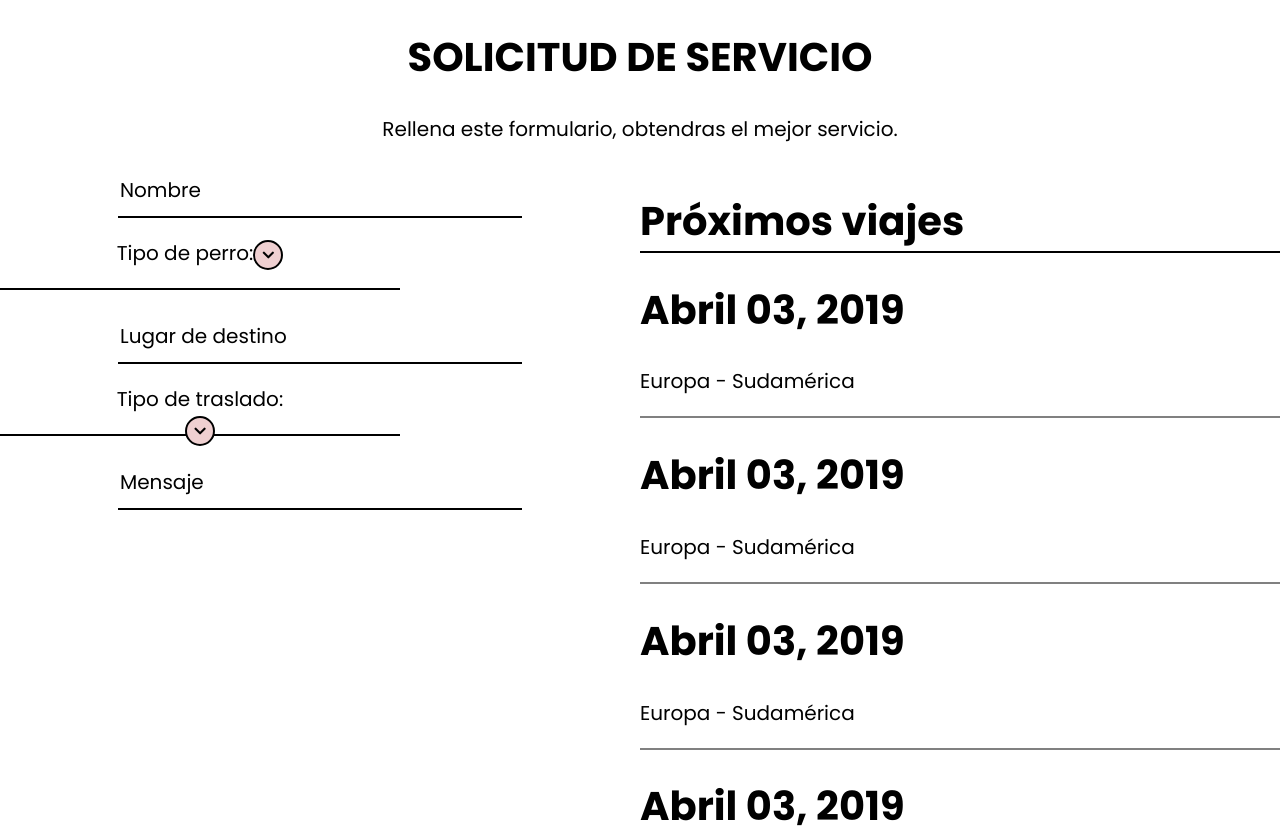
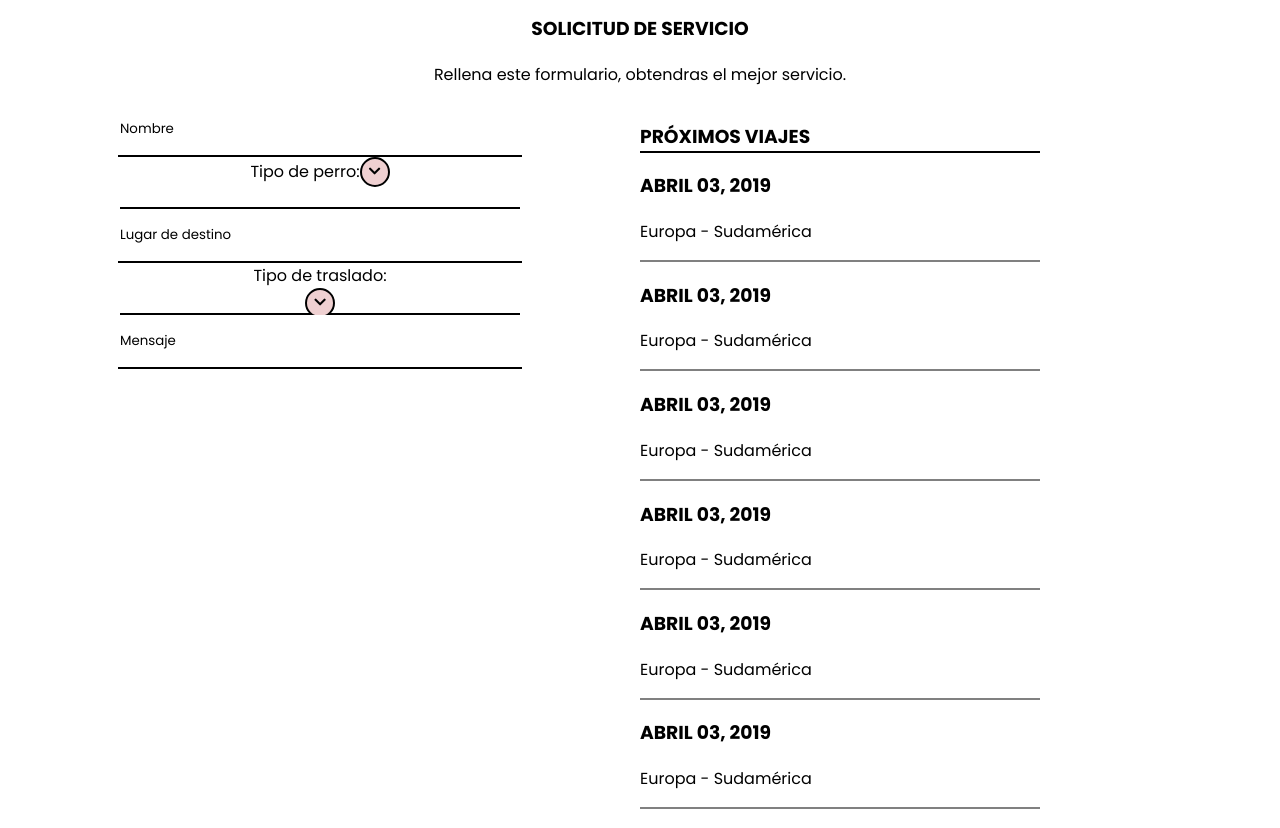
Before and after one commit to osmarycarrillo/criamas-project, a React (Create React App) app in the folder criamas/: page /transfers in a window 1280 px wide. Shown: the part 1320-2148 px from the top of the page. Built offline with nearby package versions, Linux system fonts and the light colour scheme.

Commit message:
fix: style components

```diff
--- a/criamas/src/components/ServiceRequest.js
+++ b/criamas/src/components/ServiceRequest.js
@@ -7,7 +7,7 @@ class ServiceRequest extends React.Component {
         return (
             <div className="services">
                 <p className="line-form"></p>
-                <h1 className="title-serv">Solicitud de servicio</h1>
+                <h3 className="title-serv">Solicitud de servicio</h3>
                 <p>Rellena este formulario, obtendras el mejor servicio.</p>
                 <div className="container-serv">
                     <Form></Form>
--- a/criamas/src/components/Travels.js
+++ b/criamas/src/components/Travels.js
@@ -4,15 +4,15 @@ class Travels extends React.Component {
   render () {
     return (
       <div className="travels">
-        <h1 className="title-trav">Próximos viajes</h1>
-        <div className="div-trav"><h1>Abril 03, 2019</h1><p>Europa - Sudamérica</p></div>
-        <div className="div-trav"><h1>Abril 03, 2019</h1><p>Europa - Sudamérica</p></div>
-        <div className="div-trav"><h1>Abril 03, 2019</h1><p>Europa - Sudamérica</p></div>
-        <div className="div-trav"><h1>Abril 03, 2019</h1><p>Europa - Sudamérica</p></div>
-        <div className="div-trav"><h1>Abril 03, 2019</h1><p>Europa - Sudamérica</p></div>
-        <div className="div-trav"><h1>Abril 03, 2019</h1><p>Europa - Sudamérica</p></div>
-        <div className="div-trav"><h1>Abril 03, 2019</h1><p>Europa - Sudamérica</p></div>
-        <div className="div-trav"><h1>Abril 03, 2019</h1><p>Europa - Sudamérica</p></div>
+        <h3 className="title-trav">Próximos viajes</h3>
+        <div className="div-trav"><h3>Abril 03, 2019</h3><p>Europa - Sudamérica</p></div>
+        <div className="div-trav"><h3>Abril 03, 2019</h3><p>Europa - Sudamérica</p></div>
+        <div className="div-trav"><h3>Abril 03, 2019</h3><p>Europa - Sudamérica</p></div>
+        <div className="div-trav"><h3>Abril 03, 2019</h3><p>Europa - Sudamérica</p></div>
+        <div className="div-trav"><h3>Abril 03, 2019</h3><p>Europa - Sudamérica</p></div>
+        <div className="div-trav"><h3>Abril 03, 2019</h3><p>Europa - Sudamérica</p></div>
+        <div className="div-trav"><h3>Abril 03, 2019</h3><p>Europa - Sudamérica</p></div>
+        <div className="div-trav"><h3>Abril 03, 2019</h3><p>Europa - Sudamérica</p></div>
       </div>
     )
   }
--- a/criamas/src/stylesheet/App.css
+++ b/criamas/src/stylesheet/App.css
@@ -163,7 +163,6 @@
   display: inline;
   text-align: center;
   font-family: "Poppins", sans-serif;
-  font-size: 20px;
   background-color: #EFD0D1;
 }
 .services .title-serv {
@@ -186,8 +185,8 @@
   width: 400px;
   height: 50px;
   font-family: "Poppins", sans-serif;
-  font-size: 20px;
   border: none;
+  margin: auto;
   border-bottom: black solid 2px;
 }
 .services .container-serv .form .form-style .button-form {
@@ -202,13 +201,17 @@
 }
 .services .container-serv .travels {
   width: 50%;
-  font-size: 20px;
   text-align: left;
 }
+.services .container-serv .travels h3 {
+  text-transform: uppercase;
+}
 .services .container-serv .travels .title-trav {
+  width: 400px;
   border-bottom: 2px solid black;
 }
 .services .container-serv .travels .div-trav {
+  width: 400px;
   border-bottom: 2px solid gray;
 }
 
--- a/criamas/src/stylesheet/App.scss
+++ b/criamas/src/stylesheet/App.scss
@@ -172,8 +172,6 @@ $color_light_pink: #EFD0D1;
   display: inline;
   text-align: center;
   font-family: "Poppins", sans-serif;
-  //no me toma el tamaño de la letra
-  font-size: 20px;
   background-color: $color_light_pink;
   .title-serv {
     text-transform: uppercase;
@@ -193,8 +191,8 @@ $color_light_pink: #EFD0D1;
         width: 400px;
         height: 50px;
         font-family: "Poppins", sans-serif;
-        font-size: 20px;
         border: none;
+        margin: auto;
         border-bottom: black solid 2px;
         .button-form {
           width: 30px;
@@ -204,7 +202,6 @@ $color_light_pink: #EFD0D1;
           border: 2px solid black;
         }
         .message {
-          //no me toma el tamaño
           height: 400px;
         }
       }
@@ -212,12 +209,16 @@ $color_light_pink: #EFD0D1;
     }
     .travels {
       width: 50%;
-      font-size: 20px;
       text-align: left;
+      h3 {
+        text-transform: uppercase;
+      }
       .title-trav {
+        width: 400px;
         border-bottom: 2px solid black;
       }
       .div-trav {
+        width: 400px;
         border-bottom: 2px solid gray;
       }
     }
```
Also changed, not shown: 1 other file (tests, documents, lock files or other folders).
